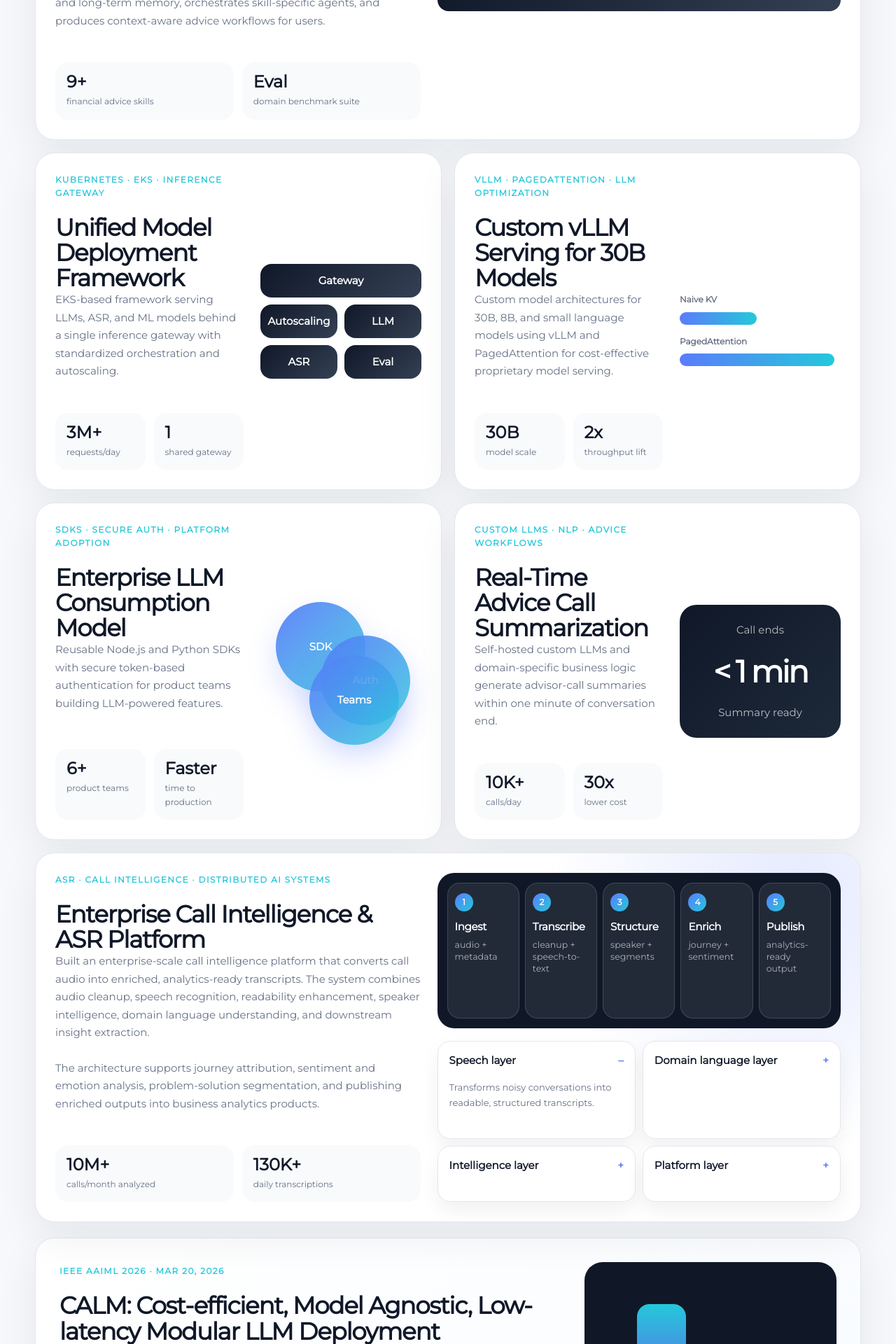
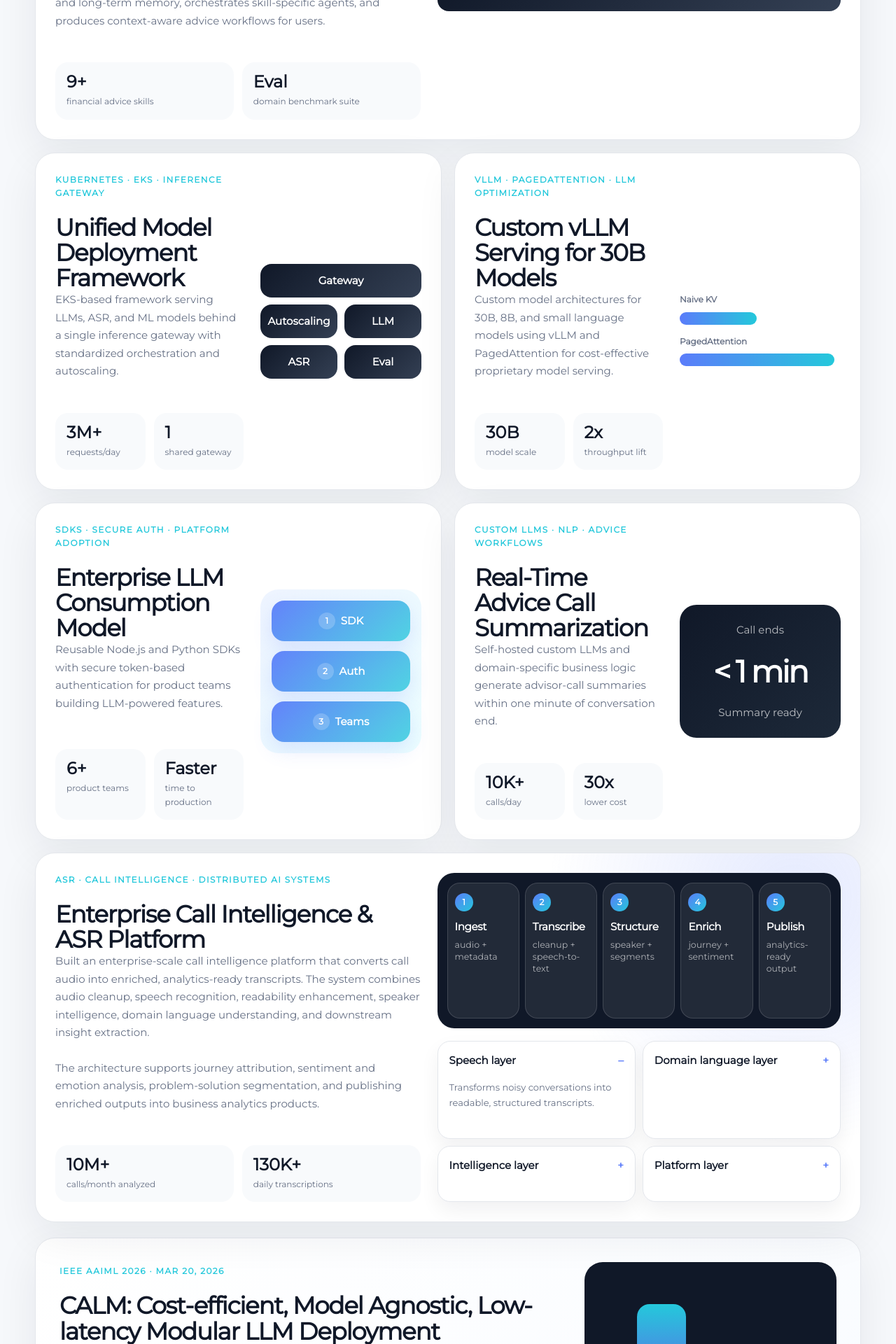
Before and after one commit to ab6995/ab6995.github.io, a Jekyll site: the page built from index.html, in a window 1280 px wide. Shown: the part 3979-5899 px from the top of the page at 70% size. Built offline with Jekyll 4.4.1, drawn with Linux system fonts in a browser that asks for light colours.

Commit message:
Fix overlapping adoption bubbles

```diff
--- a/assets/css/asr-visual.css
+++ b/assets/css/asr-visual.css
@@ -160,6 +160,43 @@
   font-size: 13px;
 }
 
+.adoption-rings {
+  position: static !important;
+  align-self: center !important;
+  min-height: auto !important;
+  display: grid !important;
+  grid-template-columns: 1fr !important;
+  gap: 14px !important;
+  padding: 16px !important;
+  border-radius: 26px !important;
+  background: linear-gradient(135deg, #eef4ff, #ecfeff) !important;
+}
+
+.adoption-rings span {
+  position: static !important;
+  width: 100% !important;
+  height: auto !important;
+  min-height: 58px !important;
+  border-radius: 18px !important;
+  box-shadow: 0 12px 28px rgba(91, 124, 250, 0.16) !important;
+}
+
+.adoption-rings span::before {
+  display: inline-flex;
+  align-items: center;
+  justify-content: center;
+  width: 24px;
+  height: 24px;
+  margin-right: 8px;
+  border-radius: 999px;
+  background: rgba(255, 255, 255, 0.2);
+  font-size: 12px;
+}
+
+.adoption-rings span:nth-child(1)::before { content: "1"; }
+.adoption-rings span:nth-child(2)::before { content: "2"; }
+.adoption-rings span:nth-child(3)::before { content: "3"; }
+
 @media only screen and (max-width: 980px) {
   .asr-pipeline,
   .asr-module-grid,
```
